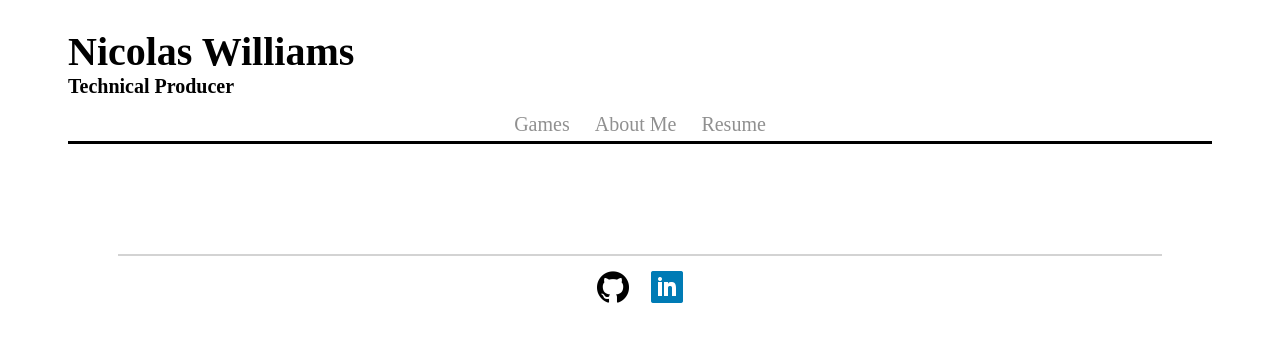
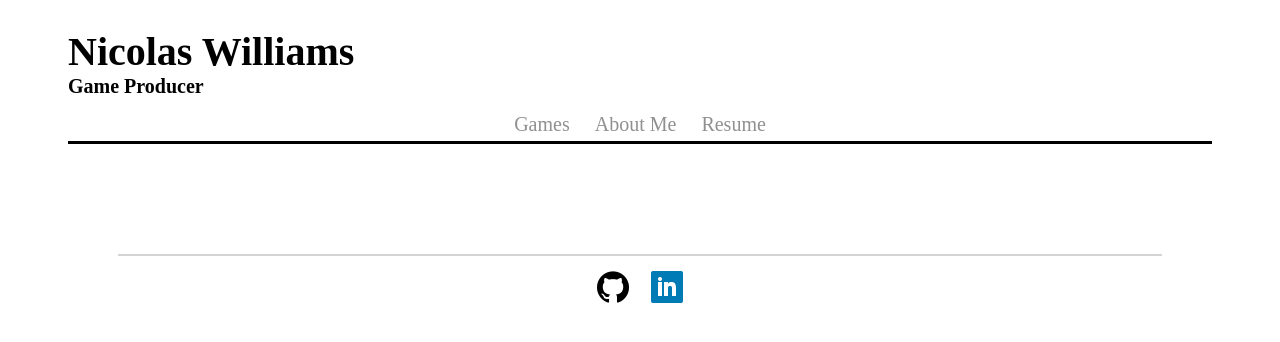
Before and after one commit to NicolasDWilliams/NicolasDWilliams.github.io, a Jekyll site: the page built from resume.html, in a window 1280 px wide. Shown: the top 342 px of the page. Built offline with Jekyll 4.4.1, drawn with Linux system fonts in a browser that asks for light colours; some web fonts are replaced.

Commit message:
Revert "Changed title to technical producer"
This reverts commit b08b7c67cd48ef2ed635fb87998c46e07023d7ae.
Don't want to do that in this branch

```diff
--- a/_includes/header.html
+++ b/_includes/header.html
@@ -1,7 +1,7 @@
 <!-- PORTFOLIO HEADER  -->
 <div class="header">
   <h1 id="nameTitle">Nicolas Williams</h1>
-  <h2 id="jobTitle">Technical Producer</h2>
+  <h2 id="jobTitle">Game Producer</h2>
 </div>
 
 <!-- NAVIGATION BAR -->
```
